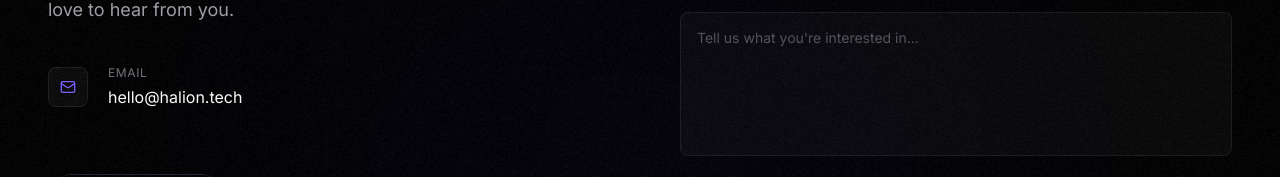
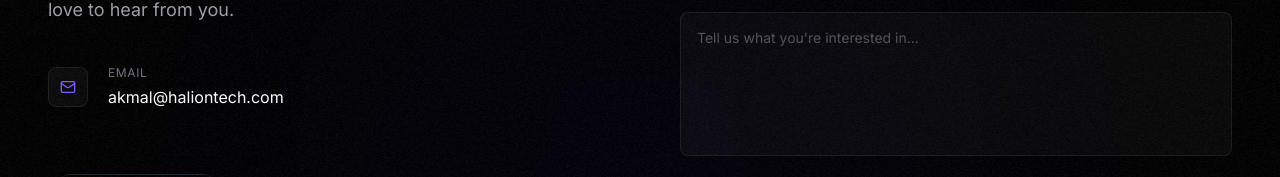
Before and after one commit to akmalbnazir/halion-tech, a Next.js app: page /contact in a window 1280 px wide. Shown: the part 294-471 px from the top of the page. Built offline with nearby package versions, Linux system fonts and the light colour scheme.

Commit message:
Update contact email address in ContactSection

```diff
--- a/src/components/sections/ContactSection.tsx
+++ b/src/components/sections/ContactSection.tsx
@@ -53,7 +53,7 @@ export default function ContactSection() {
                 </div>
                 <div>
                   <p className="text-zinc-500 text-xs uppercase tracking-wider mb-1">Email</p>
-                  <p className="text-white text-base">hello@halion.tech</p>
+                  <p className="text-white text-base">akmal@haliontech.com</p>
                 </div>
               </div>
             </div>
```
